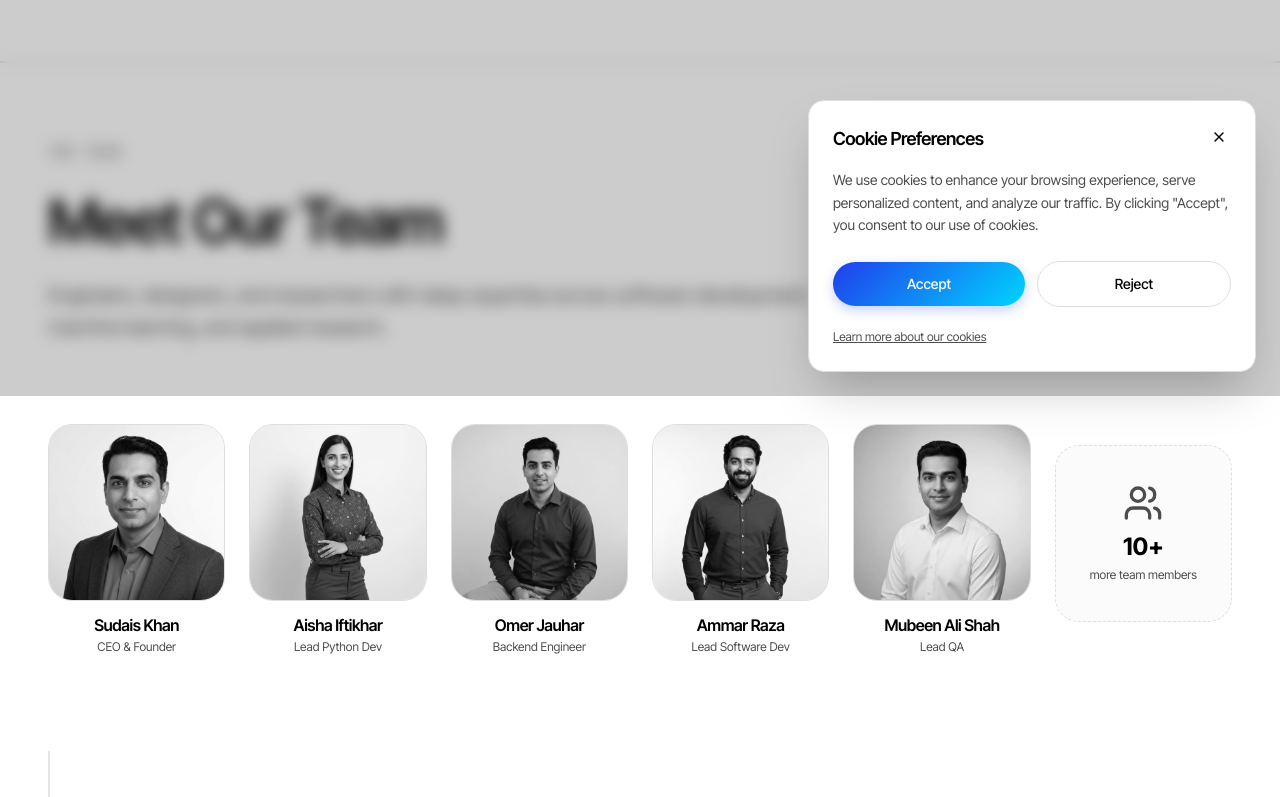
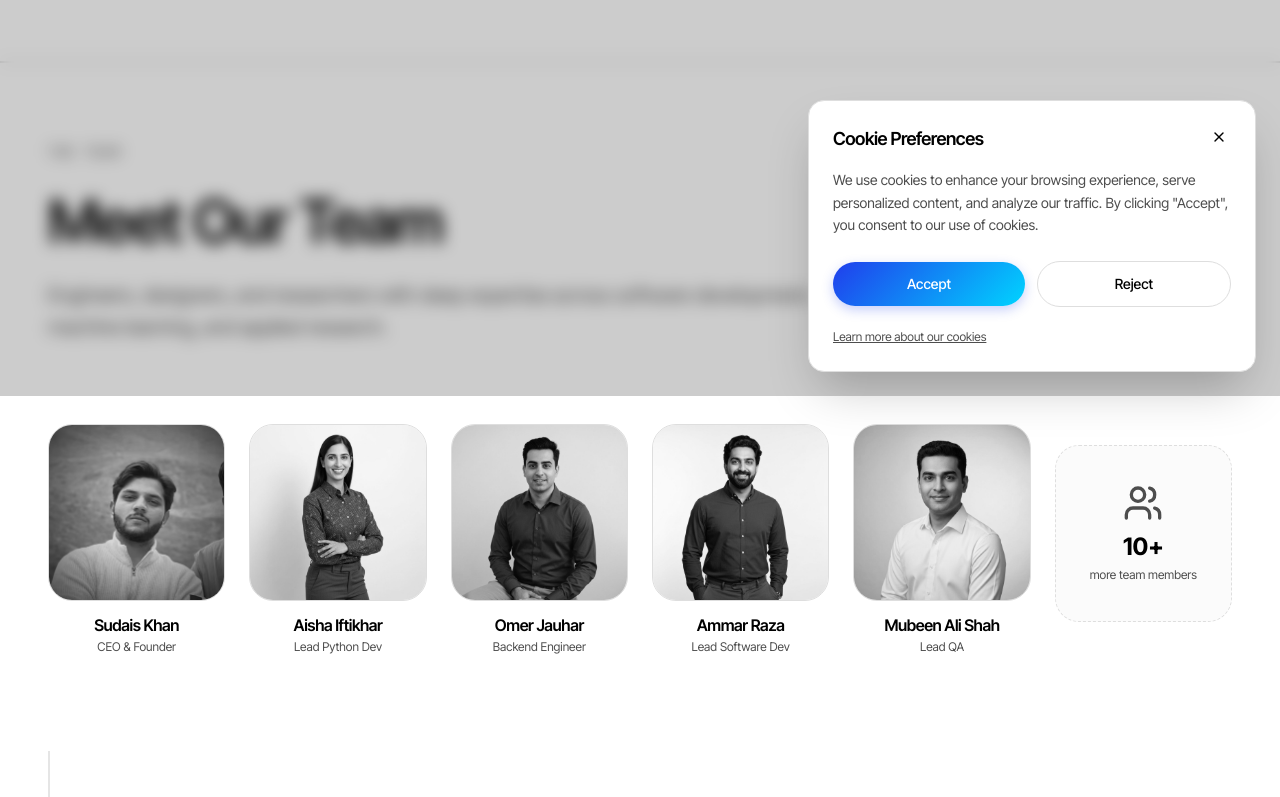
Before and after one commit to Skaps664/skordl-third, a Next.js app: page /team in a window 1280 px wide. Shown: the part 404-1201 px from the top of the page. Built offline with nearby package versions, Linux system fonts and the light colour scheme.

Commit message:
new sud png

```diff
--- a/components/sections/team.tsx
+++ b/components/sections/team.tsx
@@ -8,7 +8,7 @@ const teamMembers = [
   {
     name: "Sudais Khan",
     role: "CEO & Founder",
-    image: "/images/team-sudais-khan.jpg",
+    image: "/images/sud.png",
     linkedin: "https://www.linkedin.com/in/sudais-khan/",
   },
   {
```
Also changed, not shown: public/images/sud.png (added).
